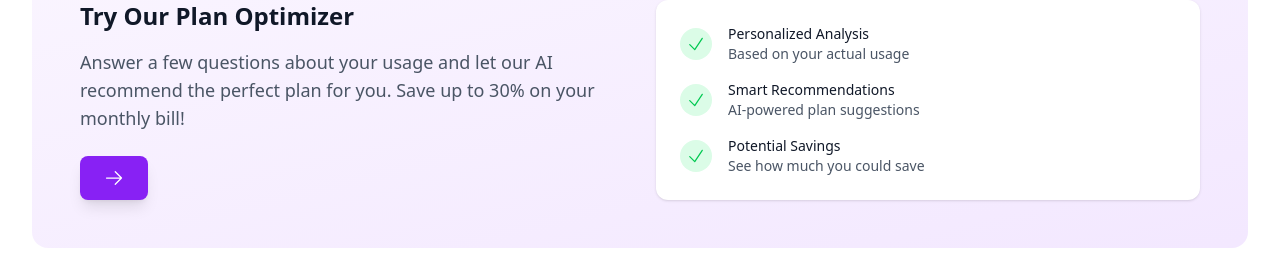
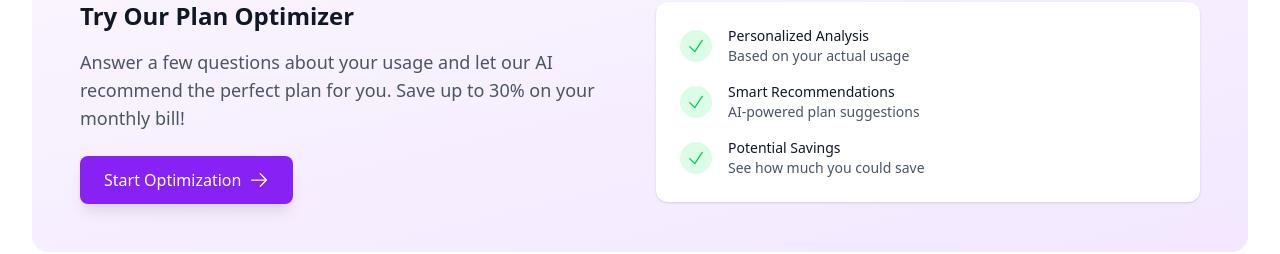
Before and after one commit to skukla/citisignal-nextjs, a Next.js app: page / in a window 1280 px wide. Shown: the part 2696-2950 px from the top of the page. Built offline with nearby package versions, Linux system fonts and the light colour scheme.

Commit message:
fix: Use children prop instead of text in LinkButton

```diff
--- a/src/components/ui/FeaturedTool.tsx
+++ b/src/components/ui/FeaturedTool.tsx
@@ -61,11 +61,12 @@ export default function FeaturedTool({
           </p>
           <LinkButton
             href={buttonHref}
-            text={buttonText}
             variant={buttonVariant}
             size={buttonSize}
             showArrow
-          />
+          >
+            {buttonText}
+          </LinkButton>
         </div>
         <div className="bg-white rounded-xl p-6 shadow-sm">
           <CheckmarkFeatureList
```
